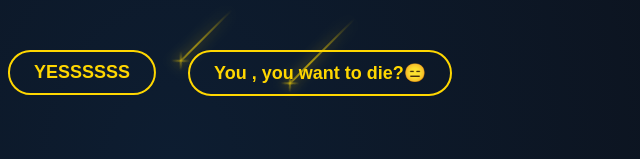
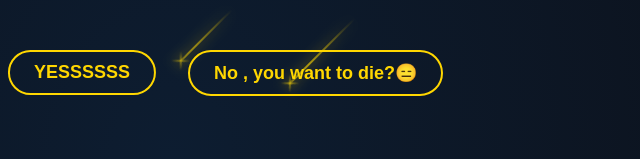
Before and after one commit to Rohtanza/LateNightWebDev, a plain HTML site: page index.html in a window 1280 px wide. Shown: the part 638-797 px from the top of the page, 468-1108 px from the left. Drawn offline with Linux system fonts and the light colour scheme.

Commit message:
making silly mistakes

```diff
--- a/index.html
+++ b/index.html
@@ -68,7 +68,7 @@
       <img src="assets/yes.gif" alt="yes" class="image-2 hide" />
 
       <button class="btn btn-yes btn-static">YESSSSSS</button>
-      <button class="btn btn-no btn-static">You , you want to die?😑</button>
+      <button class="btn btn-no btn-static">No , you want to die?😑</button>
     </div>
     <script src="main.js"></script>
   </body>
```
